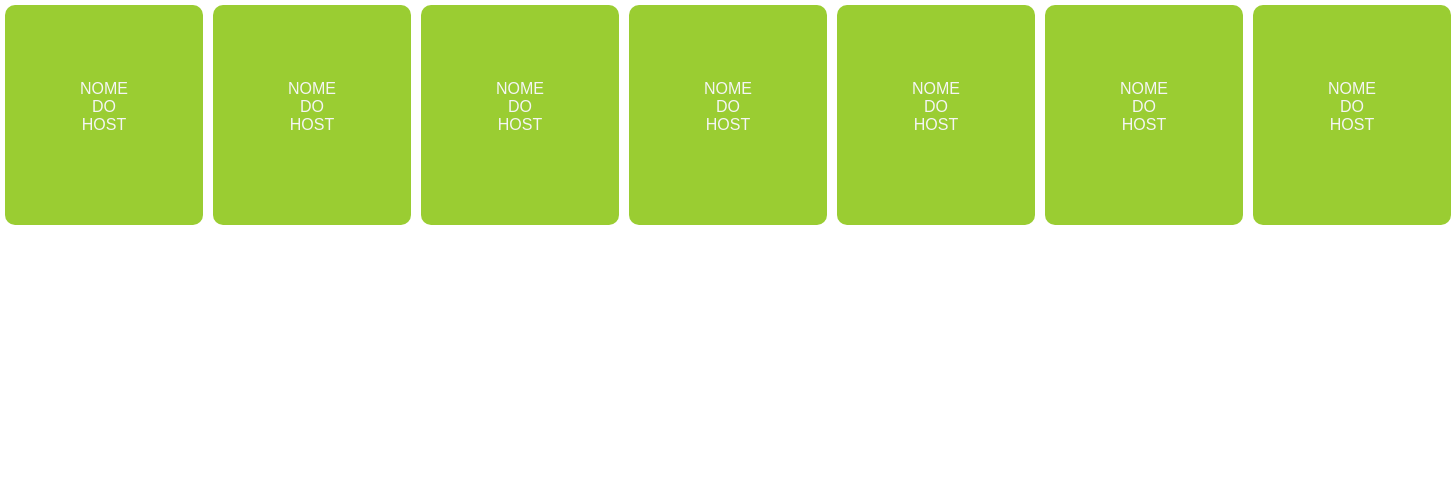
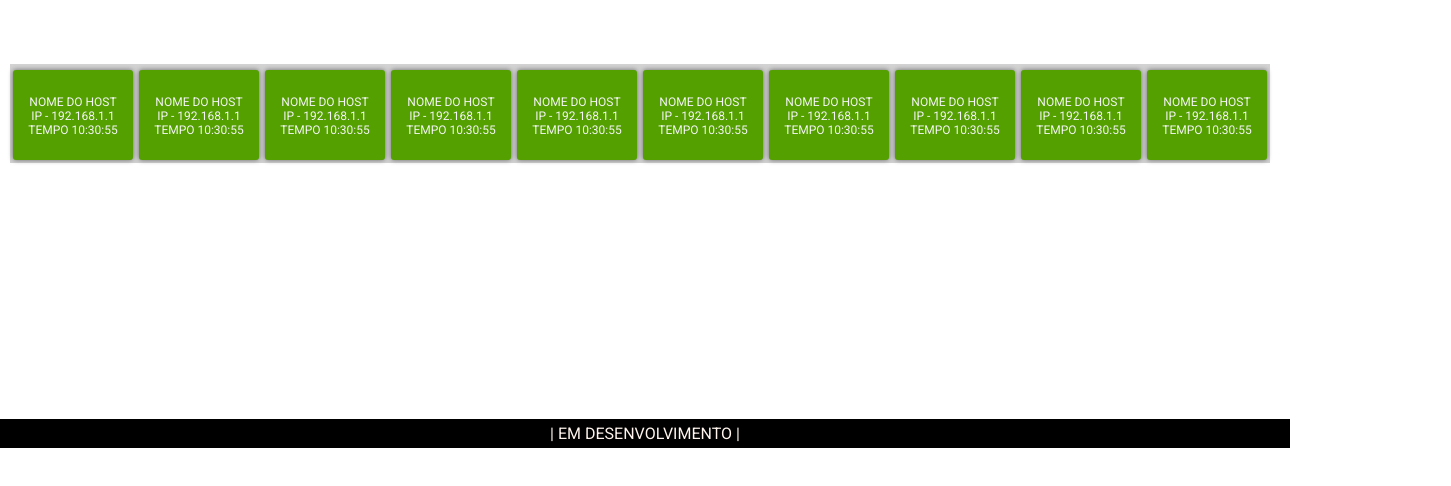
Before and after one commit to Koliveir/monitor, a plain HTML site: page index.html in a window 1280 px wide. Shown: the whole page, 1451 px wide, since content can reach past the window. Drawn offline with Linux system fonts and the light colour scheme.

Commit message:
No HTML foi adicionado como exemplo os nomes nos blocos - Nome do host, IP e tempo que está no ar -, adicionado um link para fonts externas no google fonts e uma div nova para um container.
No CSS foi ajustado os blocos que contém os status, o container e footer.

```diff
--- a/css/main.css
+++ b/css/main.css
@@ -1,19 +1,38 @@
 body {
-    font-family: Arial, Helvetica, sans-serif;
+    font-family: 'Roboto', sans-serif;
 }
 
 #container {
     display:                flex;
+    margin-top:             5%;
+    margin-left:            10px;
+    margin-right:           10px;
+    width:                  auto;
+    background-color:     #D3D3D3;
 }
 
 .blocos {
-    margin:                 5px;
-    padding:                75px;
-    width:                  80px;
-    border-radius:          10px;
-    width:                  100px;
-    height:                 70px;
-    background-color:     yellowgreen;
-    color:                whitesmoke;
+    margin:                 3px;
+    margin-top:             6px;
+    padding-top:            25px;
+    padding-bottom:         25px;
+    display:                block;
+    box-shadow:             0px 0px 5px #666;
+    width:                  140px;
+    height:                 40px;
+    border-radius:          3px;
+    background-color:       #53a000;
+    color:                  whitesmoke;
+    font-size:              75%;
     text-align:             center;
 }
+
+.rodape {
+    text-align:             center;
+    margin-top:             20%;
+    padding:                5px;
+    width:                  100%;
+    background-color:     black;
+    color:                seashell;
+    position:               fixed;
+}
--- a/index.html
+++ b/index.html
@@ -5,12 +5,14 @@
 
     <meta charset="UTF-8" />
     <title>Monitor de Status dos servidores e outros dispositivos de rede</title>
+    <link href="https://fonts.googleapis.com/css?family=Roboto&display=swap" rel="stylesheet">
     <link rel="stylesheet" href="css/reset.css" />
     <link rel="stylesheet" href="css/main.css" />
 
 </head>
 
 <body>
+
     <header>
 
     </header>
@@ -21,36 +23,60 @@
 
     <div class="blocos">
         <p>NOME DO HOST</p>
+        <p>IP - 192.168.1.1</p>
+        <P>TEMPO 10:30:55</P>
+    </div>
+    <div class="blocos">
+        <p>NOME DO HOST</p>
+        <p>IP - 192.168.1.1</p>
+        <P>TEMPO 10:30:55</P>
+    </div>
+    <div class="blocos">
+        <p>NOME DO HOST</p>
+        <p>IP - 192.168.1.1</p>
+        <P>TEMPO 10:30:55</P>
+    </div>
+    <div class="blocos">
+        <p>NOME DO HOST</p>
+        <p>IP - 192.168.1.1</p>
+        <P>TEMPO 10:30:55</P>
+    </div>
+    <div class="blocos">
+        <p>NOME DO HOST</p>
+        <p>IP - 192.168.1.1</p>
+        <P>TEMPO 10:30:55</P>
+    </div>
+    <div class="blocos">
+        <p>NOME DO HOST</p>
+        <p>IP - 192.168.1.1</p>
+        <P>TEMPO 10:30:55</P>
+    </div>
+    <div class="blocos">
+        <p>NOME DO HOST</p>
+        <p>IP - 192.168.1.1</p>
+        <P>TEMPO 10:30:55</P>
+    </div>
+    <div class="blocos">
+        <p>NOME DO HOST</p>
+        <p>IP - 192.168.1.1</p>
+        <P>TEMPO 10:30:55</P>
+    </div>
+    <div class="blocos">
+        <p>NOME DO HOST</p>
+        <p>IP - 192.168.1.1</p>
+        <P>TEMPO 10:30:55</P>
+    </div>
+    <div class="blocos">
+        <p>NOME DO HOST</p>
+        <p>IP - 192.168.1.1</p>
+        <P>TEMPO 10:30:55</P>
     </div>
 
-    <div class="blocos">
-        <p>NOME DO HOST</p>
-    </div>
-
-    <div class="blocos">
-        <p>NOME DO HOST</p>
-    </div>
-
-    <div class="blocos">
-        <p>NOME DO HOST</p>
-    </div>
-
-    <div class="blocos">
-        <p>NOME DO HOST</p>
-    </div>
-
-    <div class="blocos">
-        <p>NOME DO HOST</p>
-    </div>
-
-    <div class="blocos">
-        <p>NOME DO HOST</p>
-    </div>
 
     </div>
 
-    <footer>
-
+    <footer class="rodape">
+        <p>| EM DESENVOLVIMENTO |</p>
     </footer>
 </body>
 
```
